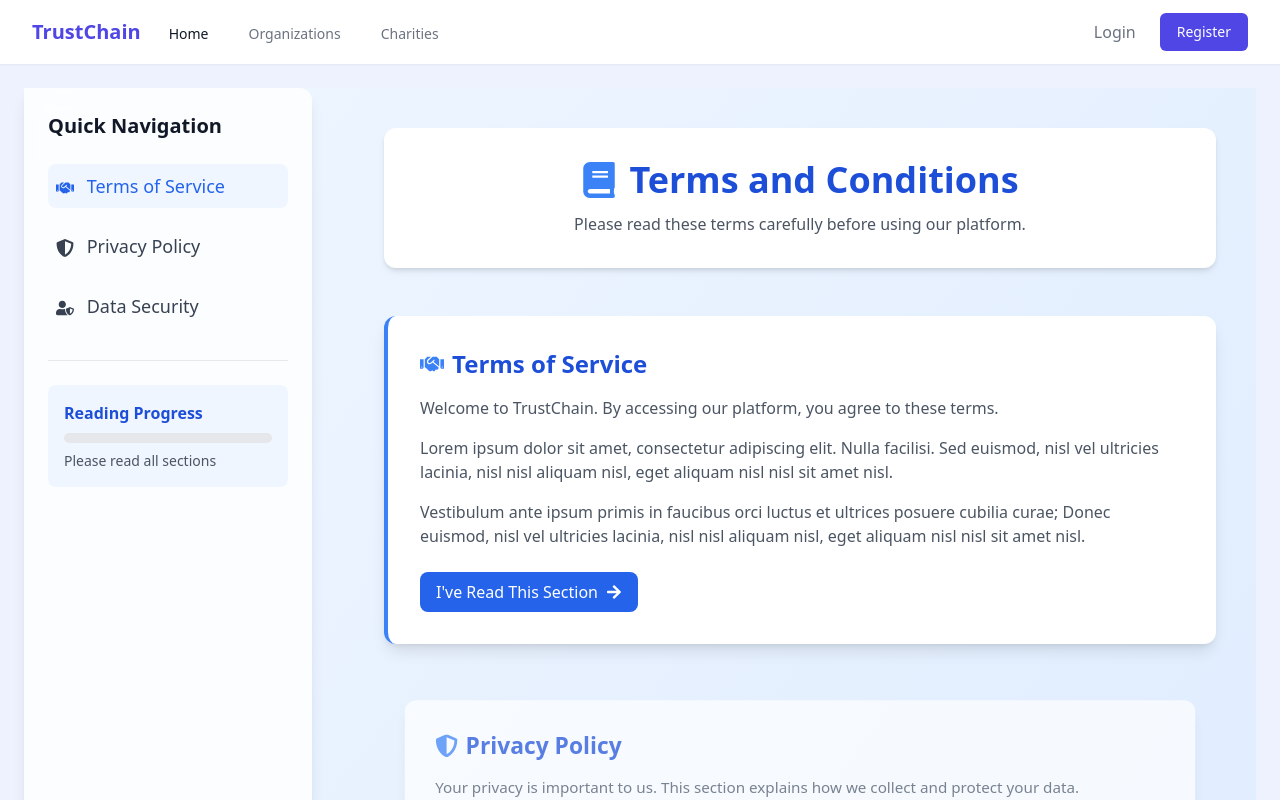
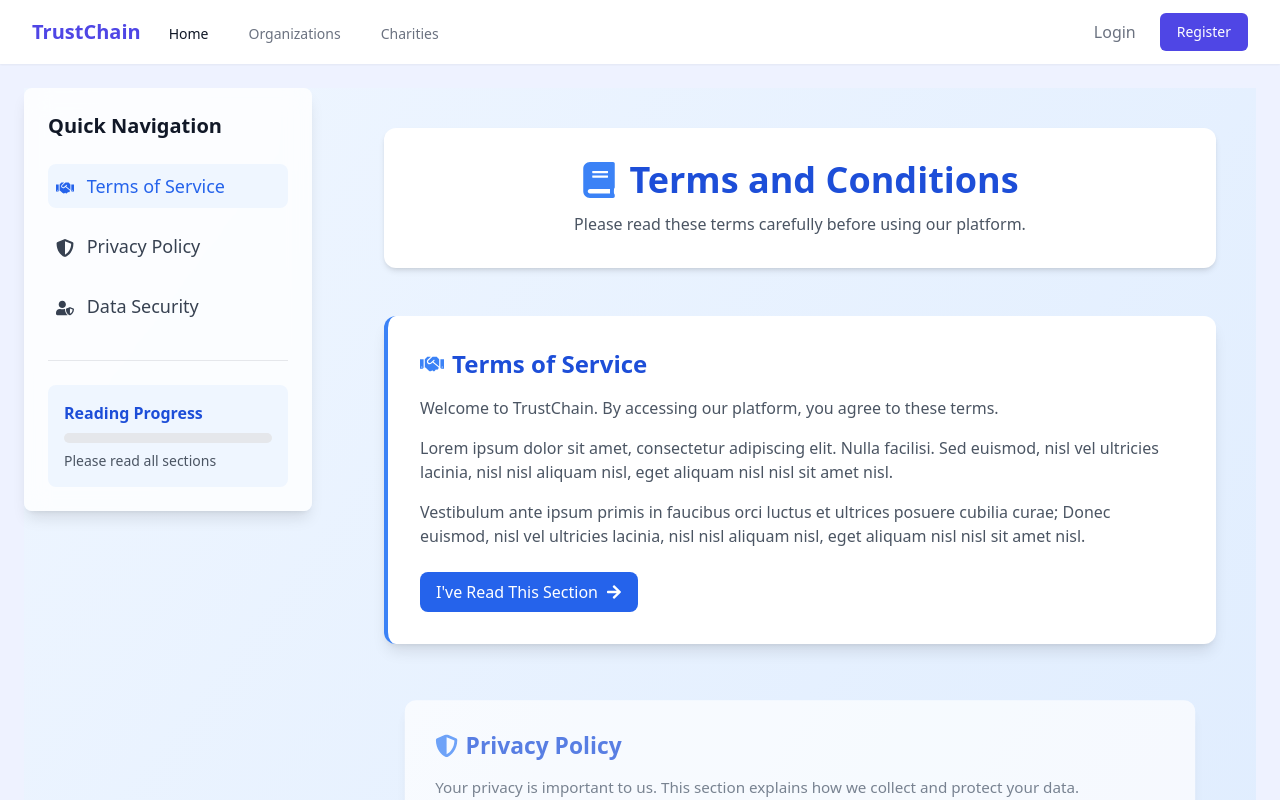
Before and after one commit to ChongSZ7279/trustchain, a React (Vite) app in the folder frontend/: page /terms in a window 1280 px wide. Shown: the top 800 px of the page. Built offline with nearby package versions, Linux system fonts and the light colour scheme; the HTML template or start-up script is replaced by a standard one.

Commit message:
terms n condition

```diff
--- a/frontend/src/pages/TermsAndConditions.jsx
+++ b/frontend/src/pages/TermsAndConditions.jsx
@@ -21,8 +21,8 @@ export default function TermsAndConditions() {
 
   return (
     <div className="flex min-h-screen bg-gradient-to-br from-blue-50 to-blue-100">
-      {/* Sidebar with Glass Effect */}
-      <aside className="w-72 bg-white/80 backdrop-blur-md shadow-lg rounded-r-xl h-screen overflow-y-auto p-6 fixed">
+      {/* Sidebar with Glass Effect*/}
+      <aside className="w-72 bg-white/80 backdrop-blur-md shadow-lg rounded-lg overflow-y-auto p-6 fixed">
         <h2 className="text-xl font-bold text-gray-900 mb-6">Quick Navigation</h2>
         <ul className="space-y-4">
           <li>
```
